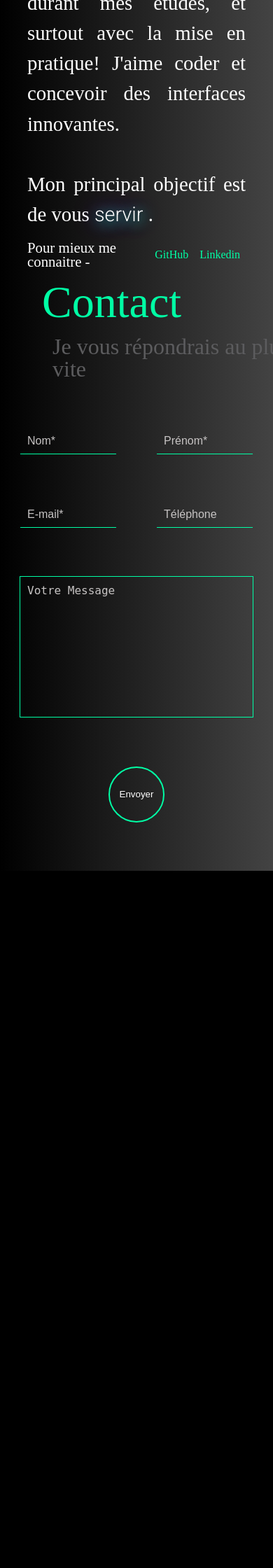
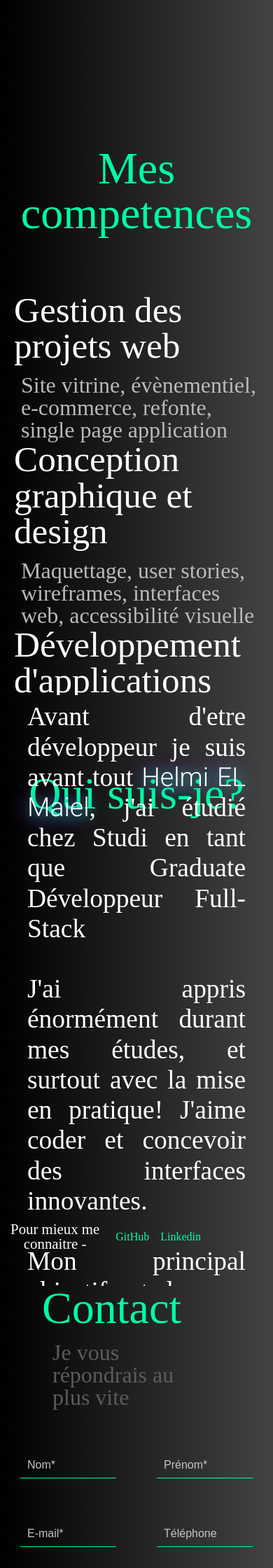
Before and after one commit to Helmi74130/My-portfolio, a PHP site: page / in a window 390 px wide, after a click on "Contactez-moi !"; the page is wider, and only the part inside the window is pictured. Shown: the part 3889-6129 px from the top of that part at 70% size. Before the commit the page ends 5133 px from the top of that part, so only its background shows below. Run offline with PHP 8.4, Linux system fonts and the light colour scheme; some libraries are stand-ins or nearby versions.

Commit message:
responsive 825px termined

```diff
--- a/css/style.css
+++ b/css/style.css
@@ -1,5 +1,6 @@
 body {
   color: white;
+  width: 100%;
   background: -webkit-gradient(linear, right top, left top, from(#434343), to(black));
   background: linear-gradient(to left, #434343 0%, black 100%);
 }
@@ -298,7 +299,7 @@
 
 main .personal .personal-info {
   width: 100%;
-  padding: 50px;
+  padding: 50px 0px 50px 50px;
   color: #ffffff;
 }
 
@@ -1147,7 +1148,6 @@
 
 .panel .project-right {
   width: 70%;
-  padding: 20px;
   padding-bottom: 150px;
 }
 
@@ -1577,19 +1577,12 @@
   .personal-info-right, .smartphone {
     display: none;
   }
-  .personal {
-    width: 100%;
-    display: -webkit-box;
-    display: -ms-flexbox;
+  /* .personal{
+    //width: 100%;
     display: flex;
-    -webkit-box-orient: vertical;
-    -webkit-box-direction: normal;
-        -ms-flex-direction: column;
-            flex-direction: column;
-    -webkit-box-pack: center;
-        -ms-flex-pack: center;
-            justify-content: center;
-  }
+    flex-direction: column;
+    justify-content: center;
+  } */
   .personal-info, .section {
     display: -webkit-box;
     display: -ms-flexbox;
@@ -1603,7 +1596,6 @@
             justify-content: center;
   }
   .personal-info .section-left, .section .section-left {
-    width: 100%;
     display: -webkit-box;
     display: -ms-flexbox;
     display: flex;
@@ -1720,23 +1712,32 @@
   }
 }
 
-@media screen and (max-width: 720px) {
+@media screen and (max-width: 825px) {
+  .clickScrollbar {
+    display: none;
+  }
+  .scrollbar {
+    display: none;
+  }
   .personal .personal-info h1 {
-    font-size: 1.7em;
+    font-size: 2.7em;
   }
   .personal .personal-info .text-top {
-    font-size: 1.4em;
+    font-size: 2em;
   }
   .personal .personal-info p.text-bottom {
     padding-right: 150px;
-    font-size: 1.3em;
+    font-size: 1.8em;
+  }
+  .personal-info .section-left, .section .section-left {
+    width: 90%;
   }
   .personal-info .section-left h2, .section .section-left h2 {
-    font-size: 2em;
+    font-size: 4em;
     width: 100%;
   }
   .personal-info .section-left h2 .ligne, .section .section-left h2 .ligne {
-    display: block;
+    display: none;
   }
   .personal-info .section-left h2 .emoji-second, .section .section-left h2 .emoji-second {
     height: 40px;
@@ -1745,8 +1746,11 @@
     height: 40px;
   }
   .personal-info .section-left p, .section .section-left p {
-    font-size: 1.6em;
+    font-size: 2.7em;
     width: 100%;
+  }
+  .personal-info .section-left p .ligne, .section .section-left p .ligne {
+    display: none;
   }
   .project-panel {
     display: -webkit-box;
@@ -1780,11 +1784,24 @@
   .project-panel .project-right .ipad {
     padding: 0;
   }
+  .text-about p {
+    font-size: 1.3em;
+  }
   .competence .panel-left {
     width: 100%;
   }
-  .competence .panel-left .subcontent h6 {
+  .competence .panel-left h5 {
+    margin-top: 60px;
+    font-size: 4em;
+  }
+  .competence .panel-left .subcontent {
     font-size: 2em;
+    margin-top: 60px;
+    color: #ffffff;
+  }
+  .competence .panel-left .subcontent p {
+    font-size: 1em;
+    color: #bbb9b9;
   }
   .competence .panel-right {
     display: none;
@@ -1797,9 +1814,12 @@
     -webkit-box-direction: normal;
         -ms-flex-direction: column;
             flex-direction: column;
+    -webkit-box-pack: center;
+        -ms-flex-pack: center;
+            justify-content: center;
   }
   .contact .contact-left {
-    width: 100%;
+    width: 60%;
   }
   .contact .contact-left .content-contact {
     display: none;
@@ -1825,9 +1845,43 @@
         -ms-flex-align: center;
             align-items: center;
     margin-top: 0;
+    width: 100%;
+  }
+  .contact .contact-right form .form-content {
+    display: -webkit-box;
+    display: -ms-flexbox;
+    display: flex;
+    -ms-flex-pack: distribute;
+        justify-content: space-around;
+    width: 100%;
   }
   .contact .circle-contact, .contact .social-nav {
     display: none;
   }
+  .about .about-content {
+    text-align: center;
+    width: 100%;
+    -webkit-box-pack: space-evenly;
+        -ms-flex-pack: space-evenly;
+            justify-content: space-evenly;
+  }
+  .about .about-content .text-about {
+    height: 50%;
+    display: -webkit-box;
+    display: -ms-flexbox;
+    display: flex;
+    -webkit-box-pack: center;
+        -ms-flex-pack: center;
+            justify-content: center;
+    -webkit-box-align: center;
+        -ms-flex-align: center;
+            align-items: center;
+  }
+  .about .about-content .text-about p {
+    width: 80%;
+  }
+  .about .about-content .find-me {
+    margin-right: 95px;
+  }
 }
 /*# sourceMappingURL=style.css.map */
--- a/css/style.scss
+++ b/css/style.scss
@@ -3,8 +3,8 @@
 
 body{
   color: white;
+  width: 100%;
   background: linear-gradient(to left, #434343 0%, black 100%);
-
 }
 html{
   scroll-behavior: smooth;
@@ -227,7 +227,7 @@
     width: 100%;
     .personal-info{
       width: 100%;
-      padding: 50px;
+      padding: 50px 0px 50px 50px;
       color: #ffffff;
       .text-bottom{
         font-size: 1.5em;
@@ -755,7 +755,7 @@
   }
   .project-right{
     width: 70%;
-    padding: 20px;
+    //padding: 20px;
     padding-bottom: 150px;
 
   }
@@ -1035,19 +1035,18 @@
   .personal-info-right, .smartphone{
     display: none;
    }
- .personal{
-  width: 100%;
+  /* .personal{
+    //width: 100%;
     display: flex;
     flex-direction: column;
     justify-content: center;
-
- }
+  } */
   .personal-info, .section{
     display: flex;
     flex-direction: column;
     justify-content: center;
     .section-left{
-    width: 100%;
+      //width: 100%;
       display: flex;
       flex-direction: column;
       align-items: center;
@@ -1158,28 +1157,35 @@
    }
 }
 
-@media screen and (max-width: 720px) {
+@media screen and (max-width: 825px) {
+  .clickScrollbar{
+    display: none;
+  }
+  .scrollbar{
+    display: none;
+  }
   .personal{
     .personal-info{
       h1{
-        font-size: 1.7em;
+        font-size: 2.7em;
       }
       .text-top{
-        font-size: 1.4em;
+        font-size: 2em;
       }
       p.text-bottom{
         padding-right: 150px;
-        font-size: 1.3em;
+        font-size: 1.8em;
       }
     }
   }
   .personal-info, .section{
     .section-left{
+      width: 90%;
       h2{
-        font-size: 2em;
+        font-size: 4em;
         width: 100%;
         .ligne{
-          display: block;
+          display: none;
         }
         .emoji-second{
           height: 40px;
@@ -1189,8 +1195,11 @@
         }
       }
       p{
-        font-size: 1.6em;
+        font-size: 2.7em;
         width: 100%;
+        .ligne{
+          display: none;
+        }
       }
     }
   }
@@ -1218,11 +1227,24 @@
       }
     }
   }
+  .text-about p{
+    font-size: 1.3em;
+  }
   .competence{
     .panel-left{
       width: 100%;
-      .subcontent h6{
+      h5{
+        margin-top: 60px;
+        font-size: 4em;
+      }
+      .subcontent{
         font-size: 2em;
+        margin-top: 60px;
+        color: #ffffff;
+        p{
+          font-size: 1em;
+          color: #bbb9b9;
+        }
       }
     }
     .panel-right{
@@ -1232,9 +1254,9 @@
   .contact{
     display: flex;
     flex-direction: column;
-
+    justify-content: center;
     .contact-left{
-      width: 100%;
+      width: 60%;
       .content-contact{
         display: none;
       }
@@ -1248,12 +1270,36 @@
       form{
         display: flex;
         align-items: center;
-        //height: 100%;
         margin-top: 0;
+        width: 100%;
+        .form-content{
+          display: flex;
+          justify-content: space-around;
+          width: 100%;
+        }
       }
     }
     .circle-contact, .social-nav{
       display: none;
     }
   }
+  .about{
+    .about-content{
+      text-align: center;
+      width: 100%;
+      justify-content: space-evenly;
+      .text-about{
+        height: 50%;
+        display: flex;
+        justify-content: center;
+        align-items: center;
+        p{
+          width: 80%;
         }
+      }
+      .find-me{
+        margin-right: 95px;
+      }
+    }
+  }
+}
--- a/index.html
+++ b/index.html
@@ -211,8 +211,8 @@
   <!-- SECTION LEFT UP-->
   <div class="section">
     <div class="section-left">
-      <h2 data-aos="fade-up" data-aos-anchor-placement="top-center"><span class="design">Concevons</span> une expérience unique, <br> élégante et à la fois <br class="ligne"> accrocheuse ! <img src="https://uploads-ssl.webflow.com/5f986747c748aa746b35ee7d/5f9cd8c2788d35c33317e409_geex-emoji%20-%2003.png" loading="lazy" alt="" class="emoji-second"></h2>
-      <p data-aos="fade-up" data-aos-delay="500" data-aos-anchor-placement="bottom-bottom">Une stratégie SEO <br> est un plan d'action permettant d'optimiser <br> le référencement naturel.</p>
+      <h2 data-aos="fade-up" data-aos-anchor-placement="top-center"><span class="design">Concevons</span> une expérience unique, <br class="ligne"> élégante et à la fois <br class="ligne"> accrocheuse ! <img src="https://uploads-ssl.webflow.com/5f986747c748aa746b35ee7d/5f9cd8c2788d35c33317e409_geex-emoji%20-%2003.png" loading="lazy" alt="" class="emoji-second"></h2>
+      <p data-aos="fade-up" data-aos-delay="500" data-aos-anchor-placement="bottom-bottom">Une stratégie SEO <br class="ligne"> est un plan d'action permettant d'optimiser <br class="ligne"> le référencement naturel.</p>
     </div>
     <div class="section-right">
     </div>
@@ -220,7 +220,7 @@
   <!-- SECTION LEFT DOWN-->
   <div class="section">
     <div class="section-left">
-      <h2 data-aos="fade-up" class="color" data-aos-anchor-placement="bottom-bottom"><span class="design">Imaginons</span> un ensemble de brique, <br class="ligne"> qui s'emboitent les uns aux autres <br> pour former <span class="design">votre</span> site ! <img src="img/screen.png" loading="lazy" alt="" class="emoji-third"></h2>
+      <h2 data-aos="fade-up" class="color" data-aos-anchor-placement="bottom-bottom"><span class="design">Imaginons</span> un ensemble de brique, <br class="ligne"> qui s'emboitent les uns aux autres <br class="ligne"> pour former <span class="design">votre</span> site ! <img src="img/screen.png" loading="lazy" alt="" class="emoji-third"></h2>
       <p data-aos="fade-up" data-aos-delay="500" data-aos-anchor-placement="bottom-bottom">Une esthétique clair à la fois ergonomique <br> et responsive qui s'adaptera sur tous vos <br> appareils...</p>
     </div>
     <div class="section-right">
--- a/js/script.js
+++ b/js/script.js
@@ -107,7 +107,6 @@
       triggerElement: slides[i]
     })
     .setPin(slides[i])
-    .addIndicators()
     .addTo(controller)
   }
 }
```
Also changed, not shown: 1 other file. Lines whose indentation alone changed are shown as unchanged.
